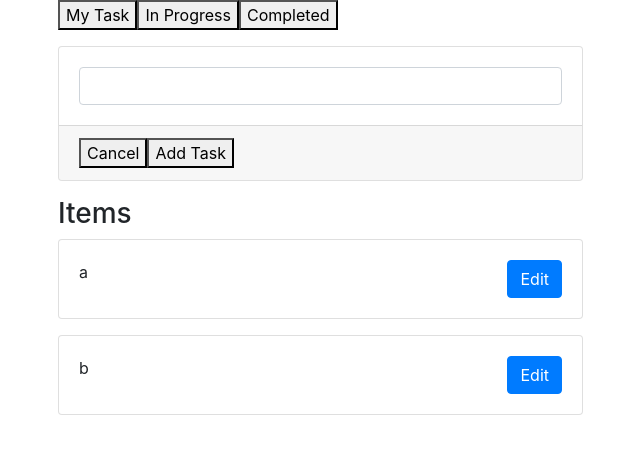
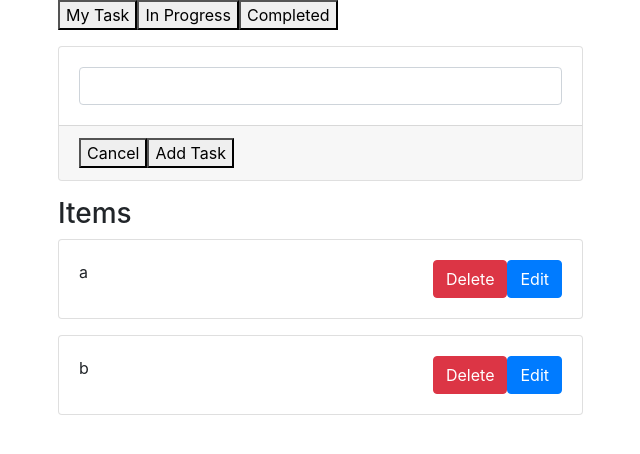
Before and after one commit to linxinemily/todolist, a Vue app: page / in a window 1280 px wide. Shown: the top 454 px of the page, without its empty margins (42-682 px from the left). Built offline with nearby package versions, Linux system fonts and the light colour scheme.

Commit message:
delete item

```diff
--- a/src/App.vue
+++ b/src/App.vue
@@ -27,6 +27,7 @@
             :editingItem="editingItem"
             :editTask="editTask"
             :updateTask="updateTask"
+            :deleteTask="deleteTask"
             :cancelEditing="cancelEditing">
           </task-item>
         </div>
@@ -82,6 +83,9 @@ export default {
       this.editingItem.title = form.title
       this.editingItem = null
     },
+    deleteTask (item) {
+      this.items.splice(this.items.indexOf(item), 1)
+    },
     cancelEditing () {
       this.editingItem = null
     },
--- a/src/components/TaskItem.vue
+++ b/src/components/TaskItem.vue
@@ -5,6 +5,7 @@
         <div class="card-body" >
         <div class="float-left">{{ item.title }}</div>
         <button @click="editTask(item)" class="btn btn-primary float-right">Edit</button>
+        <button @click="deleteTask(item)" class="btn btn-danger float-right">Delete</button>
         </div>
     </div>
     <!-- end normal -->
@@ -28,6 +29,6 @@ export default {
     components: {
         TaskForm
     },
-    props: ['item', 'editingItem', 'editTask', 'updateTask', 'cancelEditing']
+    props: ['item', 'editingItem', 'editTask', 'updateTask', 'cancelEditing', 'deleteTask']
 }
 </script>
```
